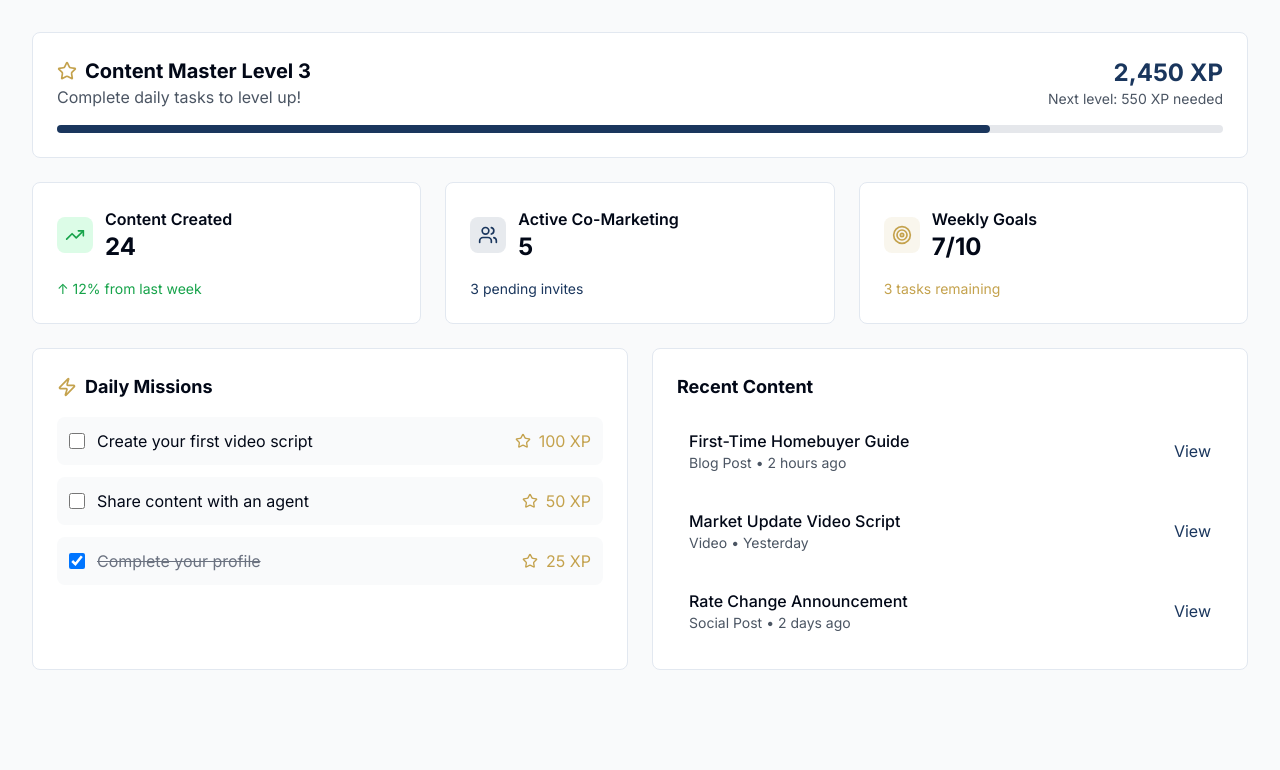
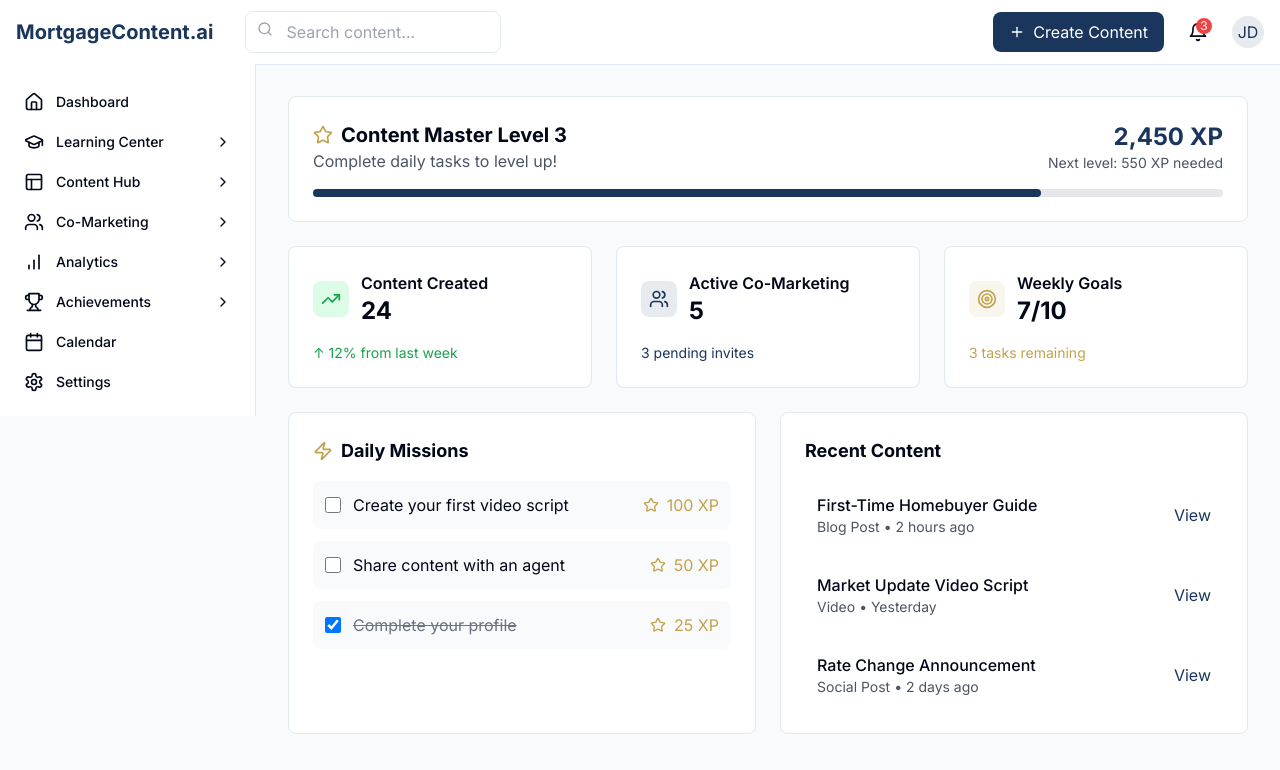
Before and after one commit to lshankula/scriptify-mortgage, a React (Vite) app: page /dashboard in a window 1280 px wide. Shown: the top 770 px of the page. Built offline with nearby package versions, Linux system fonts and the light colour scheme.

Commit message:
Reverted to edit ffd68a1f-76ed-4969-9507-3fa09f422072: "Remove unnecessary space in code
Fixed an issue where unnecessary space was not removed from the code.
[skip gpt_engineer]"

```diff
--- a/src/components/layouts/DashboardLayout.tsx
+++ b/src/components/layouts/DashboardLayout.tsx
@@ -6,8 +6,8 @@ export const DashboardLayout = ({ children }: { children: React.ReactNode }) =>
     <div className="min-h-screen bg-gray-50">
       <Navigation />
       <div className="flex pt-16">
-        <aside className="hidden md:block w-64 fixed h-[calc(100vh-4rem)]">
-          <NavigationMenu className="h-full w-64" />
+        <aside className="hidden md:block w-64 fixed">
+          <NavigationMenu className="h-[calc(100vh-4rem)] w-64" />
         </aside>
         <main className="flex-1 md:ml-64 p-8">
           <div className="max-w-7xl mx-auto">
--- a/src/pages/Dashboard.tsx
+++ b/src/pages/Dashboard.tsx
@@ -1,5 +1,6 @@
 import React, { useState } from 'react';
 import { Plus, Bell, Search, Star, Target, TrendingUp, Users, Zap } from 'lucide-react';
+import { NavigationMenu } from '@/components/navigation/NavigationMenu';
 import { OnboardingDialog } from '@/components/onboarding/OnboardingDialog';
 
 const Dashboard = () => {
@@ -8,8 +9,56 @@ const Dashboard = () => {
   return (
     <div className="min-h-screen bg-gray-50">
       <OnboardingDialog />
+      <nav className="fixed top-0 left-0 right-0 z-10 bg-white border-b">
+        <div className="max-w-7xl mx-auto px-4">
+          <div className="flex justify-between items-center h-16">
+            {/* Left section */}
+            <div className="flex items-center gap-8">
+              <div className="font-bold text-xl text-primary">MortgageContent.ai</div>
+              <div className="relative">
+                <Search className="absolute left-3 top-2.5 h-4 w-4 text-gray-400" />
+                <input
+                  type="text"
+                  placeholder="Search content..."
+                  className="pl-10 pr-4 py-2 border rounded-lg w-64"
+                />
+              </div>
+            </div>
+
+            {/* Right section */}
+            <div className="flex items-center gap-4">
+              {/* Quick Create Button */}
+              <button className="bg-primary text-white px-4 py-2 rounded-lg flex items-center gap-2 hover:bg-primary/90">
+                <Plus className="w-4 h-4" />
+                Create Content
+              </button>
+
+              {/* Notifications */}
+              <button className="relative p-2 hover:bg-accent rounded-lg">
+                <Bell className="w-5 h-5" />
+                {notifications > 0 && (
+                  <span className="absolute top-1 right-1 bg-destructive text-destructive-foreground text-xs w-4 h-4 rounded-full flex items-center justify-center">
+                    {notifications}
+                  </span>
+                )}
+              </button>
+
+              {/* Profile */}
+              <button className="w-8 h-8 rounded-full bg-primary/10 flex items-center justify-center text-primary">
+                JD
+              </button>
+            </div>
+          </div>
+        </div>
+      </nav>
+
+      {/* Side Navigation */}
+      <div className="fixed left-0 top-16 bottom-0 z-10">
+        <NavigationMenu />
+      </div>
 
       {/* Main Dashboard Content */}
+      <main className="pt-16 pl-64">
         <div className="p-8">
           <div className="bg-white p-6 rounded-lg border mb-6">
             <div className="flex items-center justify-between mb-4">
@@ -122,6 +171,7 @@ const Dashboard = () => {
             </div>
           </div>
         </div>
+      </main>
     </div>
   );
 };
```
Lines whose indentation alone changed are shown as unchanged.
